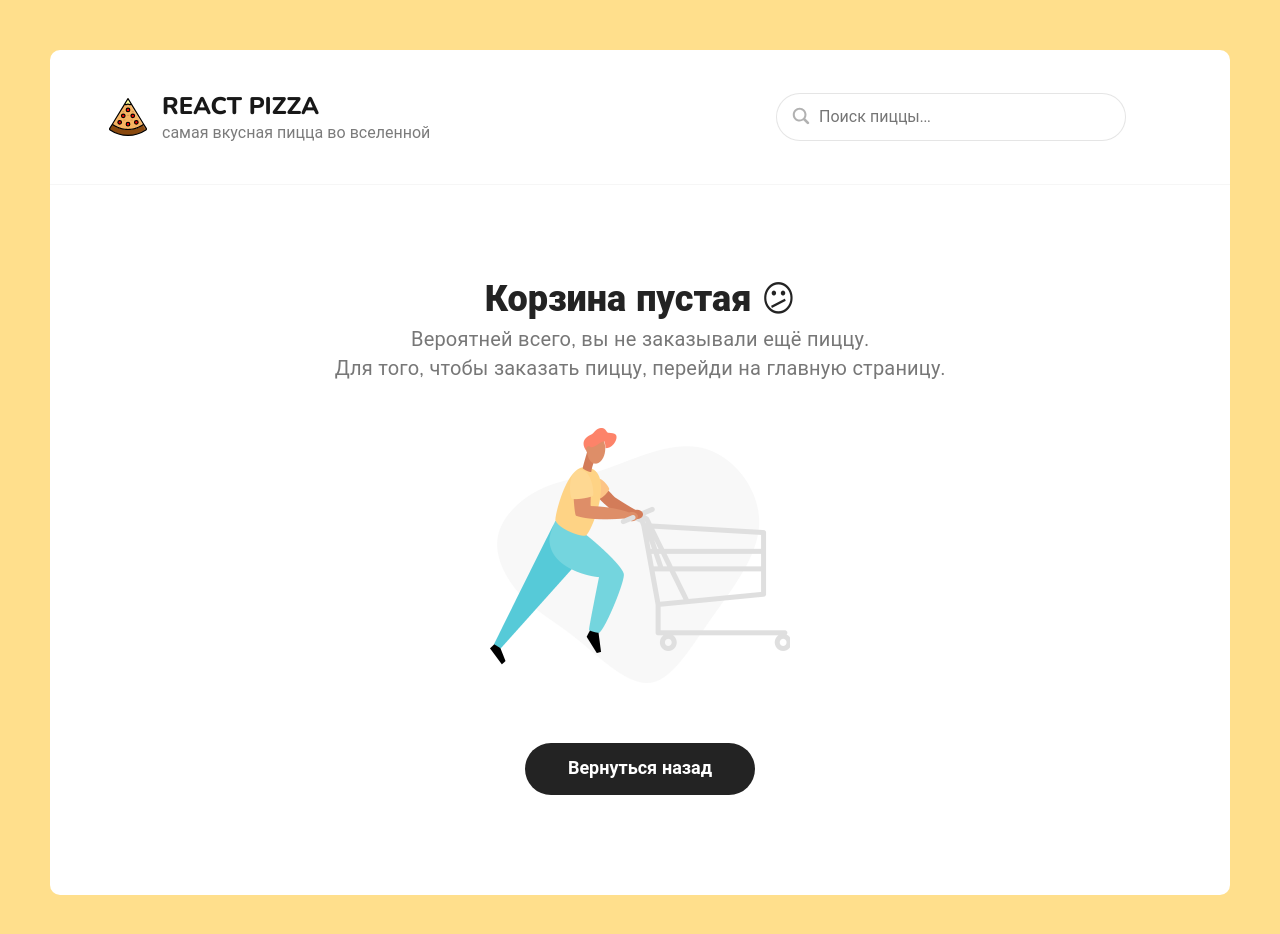
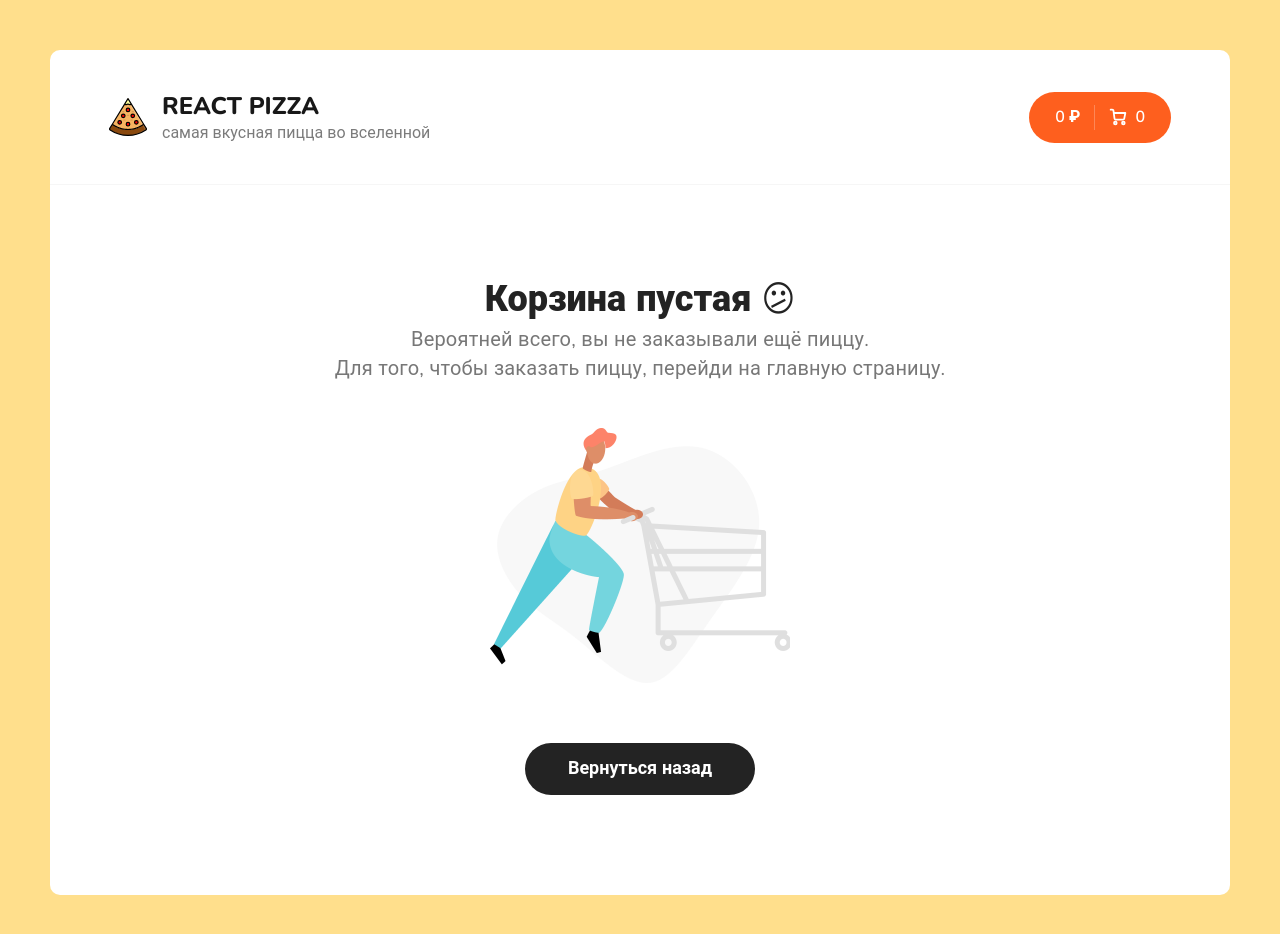
Before and after one commit to frizzzbe/react-pizza, a React (Create React App) app: page /cart in a window 1280 px wide. Shown: the top 934 px of the page. Built offline with nearby package versions, Linux system fonts and the light colour scheme.

Commit message:
react memo sort & categories

```diff
--- a/src/components/Categories.tsx
+++ b/src/components/Categories.tsx
@@ -1,10 +1,10 @@
 import React from "react";
-import useWhyDidYouUpdate from 'ahooks/lib/useWhyDidYouUpdate';
+// import useWhyDidYouUpdate from "ahooks/lib/useWhyDidYouUpdate";
 
 type CategoriesProps = {
   activeCategoryId: number;
   setCategoryId: (idx: number) => void;
-}
+};
 
 const categories = [
   "Все",
@@ -15,8 +15,9 @@ const categories = [
   "Закрытые",
 ];
 
-const Categories: React.FC<CategoriesProps> = ({ activeCategoryId, setCategoryId }) => {
-  useWhyDidYouUpdate('categories', [activeCategoryId, setCategoryId]);
+// React.memo() позволяет не перерисовывать компонент
+// если его данные (пропсы) не изменились
+const Categories: React.FC<CategoriesProps> = React.memo(({ activeCategoryId, setCategoryId }) => {
   return (
     <div className="categories">
       <ul>
@@ -34,6 +35,6 @@ const Categories: React.FC<CategoriesProps> = ({ activeCategoryId, setCategoryId
       </ul>
     </div>
   );
-}
+});
 
 export default Categories;
--- a/src/components/Header.tsx
+++ b/src/components/Header.tsx
@@ -19,9 +19,8 @@ function Header() {
             <p>самая вкусная пицца во вселенной</p>
           </div>
         </Link>
-        <Search />
+        {location.pathname !== "/cart" && (<Search />)}
         <div className="header__cart">
-          {location.pathname !== "/cart" && (
           <Link to="/cart" className="button button--cart">
             <span>{totalPrice} ₽</span>
             <div className="button__delimiter"></div>
@@ -56,7 +55,6 @@ function Header() {
             </svg>
             <span>{totalCount}</span>
           </Link>
-          )}
         </div>
       </div>
     </div>
--- a/src/components/Sort.tsx
+++ b/src/components/Sort.tsx
@@ -1,15 +1,18 @@
 import React from "react";
-import { useSelector, useDispatch } from "react-redux";
-import { selectSort, setSort } from "../redux/Slices/filterSlice";
+import { useDispatch } from "react-redux";
+import { setSort } from "../redux/Slices/filterSlice";
 
-function Sort() {
+type SortPropsType = {
+  sort: number;
+}
+
+const Sort: React.FC<SortPropsType> = React.memo(({ sort }) => {
   const dispatch = useDispatch();
-  const sortId = useSelector(selectSort);
   const sortRef = React.useRef<HTMLDivElement>(null)
 
   const [open, setOpen] = React.useState(false);
   const sortList: string[] = ["популярности", "цене ↑", "цене ↓", "алфавиту"];
-  const filterName = sortList[sortId];
+  const filterName = sortList[sort];
 
   const handleClickOutside = (e: MouseEvent)=>{
     if (sortRef.current && !e.composedPath().includes(sortRef.current)) { setOpen(false) }
@@ -50,7 +53,7 @@ function Sort() {
                   setOpen(false);
                   dispatch(setSort(i));
                 }}
-                className={sortId === i ? "active" : ''}
+                className={sort === i ? "active" : ''}
               >
                 {filter}
               </li>
@@ -61,5 +64,6 @@ function Sort() {
     </div>
   );
 }
+);
 
 export default Sort;
--- a/src/pages/Home.tsx
+++ b/src/pages/Home.tsx
@@ -101,7 +101,7 @@ const Home: React.FC = () => {
           activeCategoryId={category}
           setCategoryId={onClickCategory}
         />
-        <Sort />
+        <Sort sort={sortBy} />
       </div>
       <h2 className="content__title">Все пиццы</h2>
       {status === "error" ? (
--- a/src/redux/Slices/filterSlice.ts
+++ b/src/redux/Slices/filterSlice.ts
@@ -40,7 +40,7 @@ const filterSlice = createSlice({
 });
 
 export const selectFilter = (state: RootState) => state.filter;
-export const selectSort = (state: RootState) => state.filter.sortBy;
+// export const selectSort = (state: RootState) => state.filter.sortBy;
 
 export const { setCategoryId, setSort, setCurrentPage, setFilters, setSearchValue } = filterSlice.actions;
 export default filterSlice.reducer;
```
Lines whose indentation alone changed are shown as unchanged.
